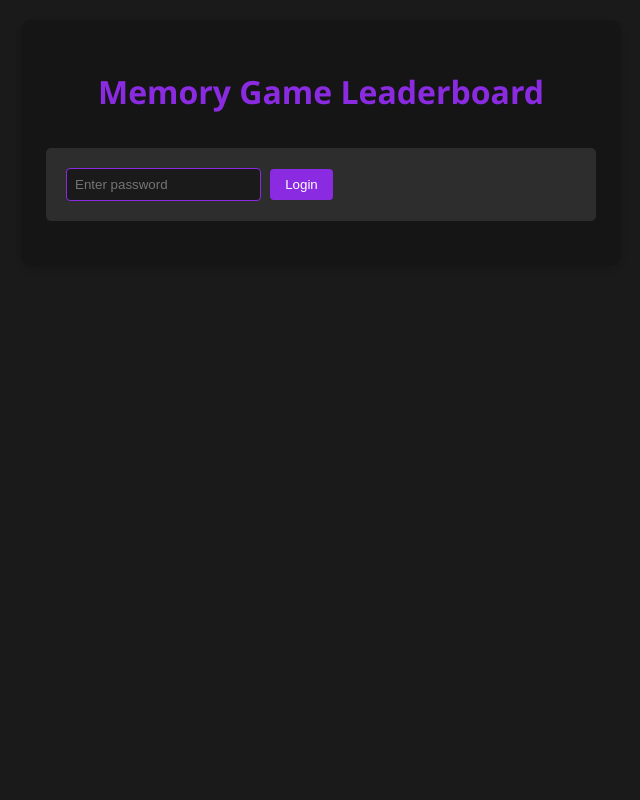
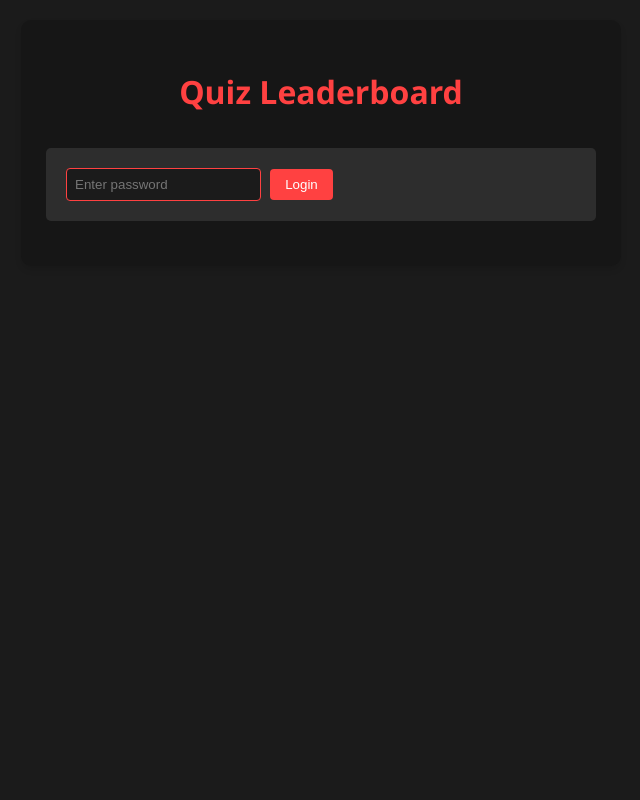
Before and after one commit to IliaShashkin/CarDrivingProject, a Flask app: page / in a window 1280 px wide. Shown: the whole page, without its empty margins (319-959 px from the left). Run offline with Flask 3, Linux system fonts and the light colour scheme.

Commit message:
small fixes

```diff
--- a/server/templates/index.html
+++ b/server/templates/index.html
@@ -6,10 +6,10 @@
 
     <style>
         :root {
-            --bg-color: #1a1a1a;
+            --bg-color: #1b1b1b;
             --text-color: #ffffff;
-            --primary-color: #8a2be2;
-            --hover-color: #9f3fff;
+            --primary-color: #ff4141;
+            --hover-color: #f88686;
             --input-bg: #2d2d2d;
             --success-color: #4CAF50;
         }
@@ -89,7 +89,7 @@
 </head>
 <body>
 <div class="container">
-        <h1>Memory Game Leaderboard</h1>
+    <h1>Quiz Leaderboard</h1>
 
     <div id="auth-form" class="score-form">
         <input type="password" id="password" placeholder="Enter password">
@@ -193,12 +193,9 @@
     }
 
     function formatLeaderboardEntry(entry) {
-            const match = entry.match(/Score: (\d+)\s+Name:\s+(.+)/);
-            if (match) {
-                const [_, score, name] = match;
         return `<li>
-                    Score: ${score} Name: ${name}
-                    <button onclick="deleteScore('${name}')"
+                Score: ${entry.score} Name: ${entry.name}
+                <button onclick="deleteScore('${entry.name}')"
                     style="float: right;
                     background-color: #ff4444;
                     color: white;
@@ -210,19 +207,13 @@
                 </button>
             </li>`;
     }
-            return `<li>${entry}</li>`;
-        }
 
     function loadLeaderboard() {
         fetch('/leaderboard')
-                .then(response => response.text())
-                .then(html => {
-                    const parser = new DOMParser();
-                    const doc = parser.parseFromString(html, 'text/html');
-                    const items = Array.from(doc.querySelectorAll('li')).map(li => li.textContent);
-
+            .then(response => response.json())
+            .then(data => {
                 const formattedHtml = '<ul>' +
-                        items.map(entry => formatLeaderboardEntry(entry)).join('') +
+                    data.map(entry => formatLeaderboardEntry(entry)).join('') +
                     '</ul>';
 
                 document.getElementById('leaderboard').innerHTML = formattedHtml;
```
Lines whose indentation alone changed are shown as unchanged.
